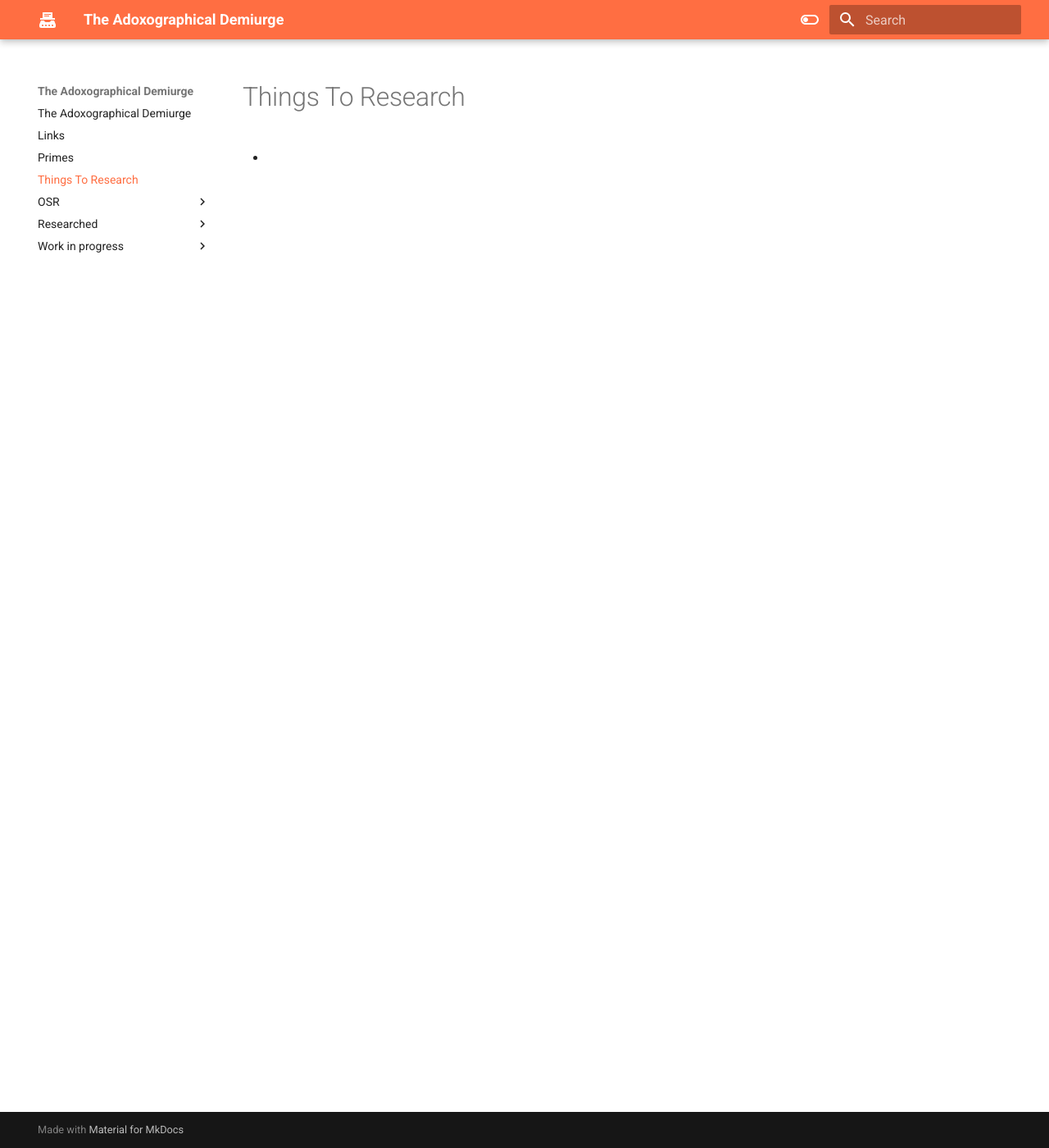
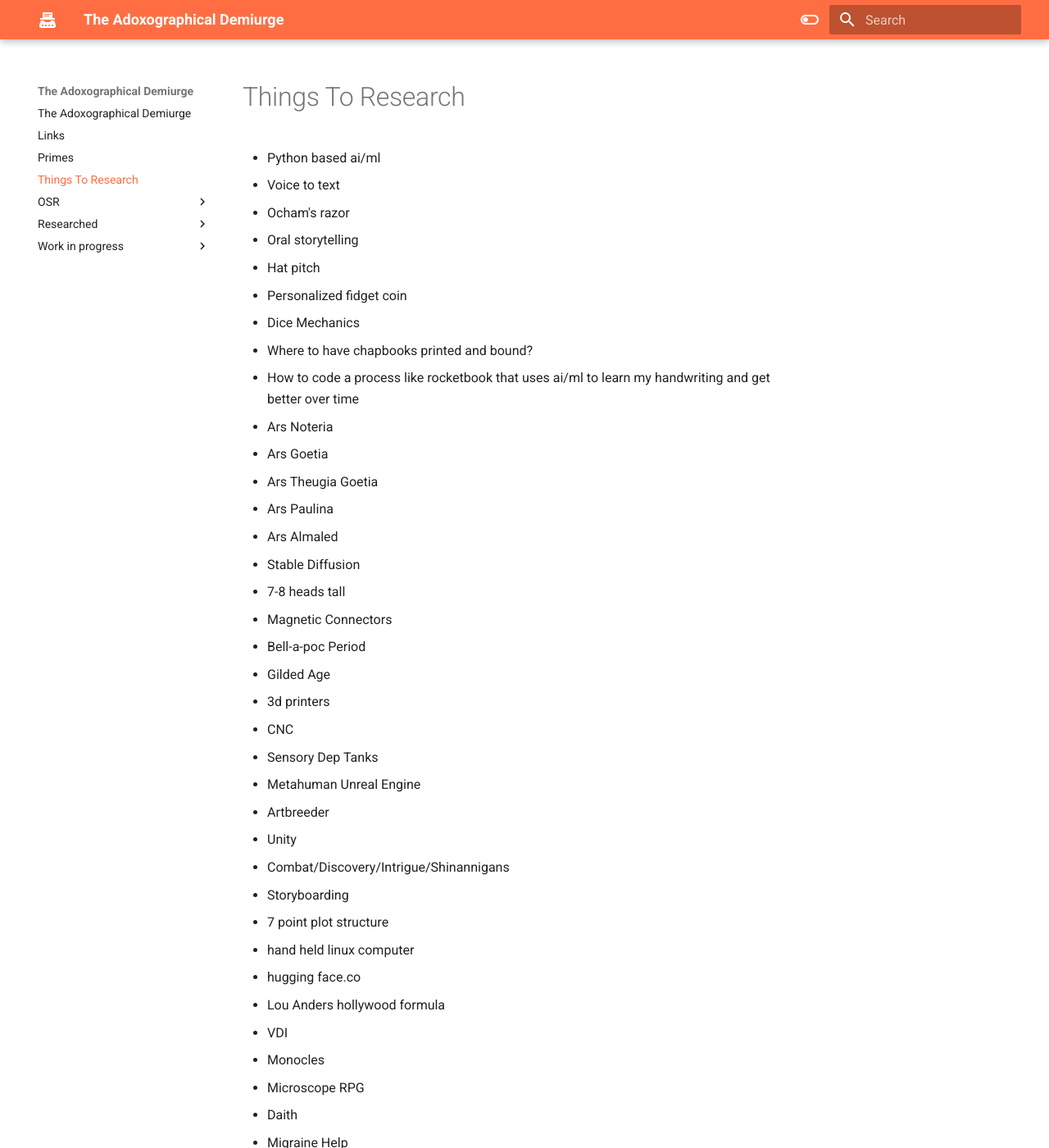
Before and after one commit to madlogmay/adoxographical_demiurge, an MkDocs documentation site: the page built from docs/things_to_research.md, in a window 1280 px wide and 1400 px high. Shown: the whole window at 82% size. Built offline with MkDocs 1.6.1 and Material for MkDocs 9.7.7, drawn with Linux system fonts in a browser that asks for light colours; some of the changed text lies outside the part shown.

Commit message:
Update things_to_research.md

```diff
--- a/docs/things_to_research.md
+++ b/docs/things_to_research.md
@@ -1,2 +1,52 @@
 # Things To Research
+
+- Python based ai/ml
+- Voice to text
+- Ocham's razor
+- Oral storytelling
+- Hat pitch
+- Personalized fidget coin
+- Dice Mechanics
+- Where to have chapbooks printed and bound?
+- How to code a process like rocketbook that uses ai/ml to learn my handwriting and get better over time
+- Ars Noteria
+- Ars Goetia
+- Ars Theugia Goetia
+- Ars Paulina
+- Ars Almaled
+- Stable Diffusion
+- 7-8 heads tall
+- Magnetic Connectors
+- Bell-a-poc Period
+- Gilded Age
+- 3d printers
+- CNC
+- Sensory Dep Tanks
+- Metahuman Unreal Engine
+- Artbreeder
+- Unity
+- Combat/Discovery/Intrigue/Shinannigans
+- Storyboarding
+- 7 point plot structure
+- hand held linux computer
+- hugging face.co
+- Lou Anders hollywood formula
+- VDI
+- Monocles
+- Microscope RPG
+- Daith
+- Migraine Help
+- Footnotes
+- Skinth Alternatives
+- Prayer Wheel Bracelet
+- Mongolian Shamanism
+- Sikhism
+- Where to have chapbooks published
+- how to code rocketbook functionality
+- Best monospaced font for coding
+- zebra micro pen
+- Minecraft blockbench
+- Minecraft entity wizard
+- Svelte (code)
+- Shadowdark RPG OSR
 -
```
